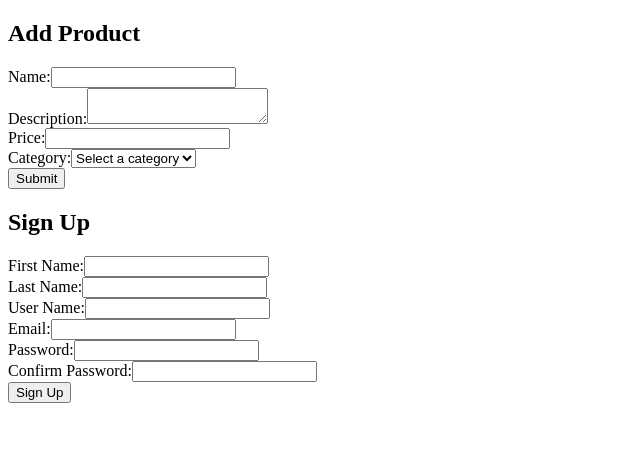
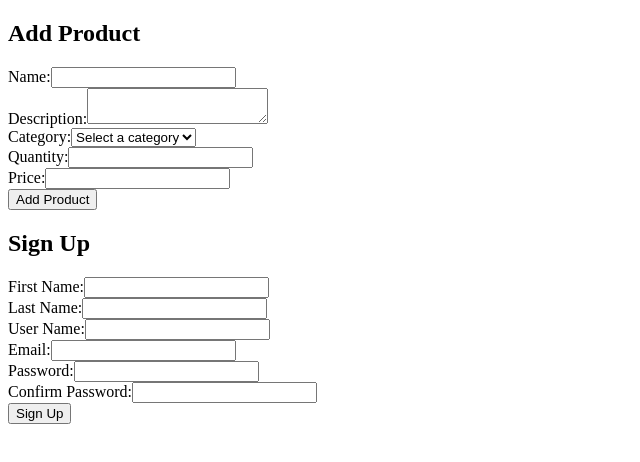
Before and after one commit to stephensyw/midterm-301335153, a React (Create React App) app: page / in a window 1280 px wide. Shown: the top 462 px of the page, without its empty margins (0-640 px from the left). Built offline with nearby package versions, Linux system fonts and the light colour scheme.

Commit message:
third commit - enhanced HTML layout

```diff
--- a/package.json
+++ b/package.json
@@ -6,6 +6,7 @@
     "@testing-library/jest-dom": "^5.17.0",
     "@testing-library/react": "^13.4.0",
     "@testing-library/user-event": "^13.5.0",
+    "bootstrap": "^5.3.3",
     "react": "^18.3.1",
     "react-dom": "^18.3.1",
     "react-hook-form": "^7.52.0",
--- a/src/AddProduct.js
+++ b/src/AddProduct.js
@@ -1,75 +1,129 @@
-import React, { useState } from 'react';
+import React from 'react';
+import { useForm } from 'react-hook-form';
 
 const AddProduct = () => {
-  const [productData, setProductData] = useState({
-    name: '',
-    description: '',
-    price: '',
-    category: '',
-  });
+  const {
+    register,
+    handleSubmit,
+    formState: { errors },
+  } = useForm();
 
-  const handleInputChange = (e) => {
-    setProductData({
-      ...productData,
-      [e.target.name]: e.target.value,
-    });
-  };
-
-  const handleSubmit = (e) => {
-    e.preventDefault();
-    alert(JSON.stringify(productData));
-    console.log(productData);
+  const onSubmit = (data) => {
+    console.log(data);
+    // Add your logic to save the product
   };
 
   return (
-    <div>
+    <div className="container my-5">
+      <div className="row justify-content-center">
+        <div className="col-md-6">
+          <div className="card">
+            <div className="card-header">
               <h2>Add Product</h2>
-      <form onSubmit={handleSubmit}>
-        <div>
-          <label htmlFor="name">Name:</label>
+            </div>
+            <div className="card-body">
+              <form onSubmit={handleSubmit(onSubmit)}>
+                <div className="mb-3">
+                  <label htmlFor="name" className="form-label">
+                    Name:
+                  </label>
                   <input
                     type="text"
                     id="name"
-            name="name"
-            value={productData.name}
-            onChange={handleInputChange}
+                    className={`form-control ${
+                      errors.name ? 'is-invalid' : ''
+                    }`}
+                    {...register('name', { required: true })}
                   />
+                  {errors.name && (
+                    <div className="invalid-feedback">
+                      Product name is required.
                     </div>
-        <div>
-          <label htmlFor="description">Description:</label>
+                  )}
+                </div>
+                <div className="mb-3">
+                  <label htmlFor="description" className="form-label">
+                    Description:
+                  </label>
                   <textarea
                     id="description"
-            name="description"
-            value={productData.description}
-            onChange={handleInputChange}
+                    className={`form-control ${
+                      errors.description ? 'is-invalid' : ''
+                    }`}
+                    {...register('description', { required: true })}
                   ></textarea>
+                  {errors.description && (
+                    <div className="invalid-feedback">
+                      Product description is required.
                     </div>
-        <div>
-          <label htmlFor="price">Price:</label>
-          <input
-            type="number"
-            id="price"
-            name="price"
-            value={productData.price}
-            onChange={handleInputChange}
-          />
+                  )}
                 </div>
-        <div>
-          <label htmlFor="category">Category:</label>
+                <div className="mb-3">
+                  <label htmlFor="category" className="form-label">
+                    Category:
+                  </label>
                   <select
                     id="category"
-            name="category"
-            value={productData.category}
-            onChange={handleInputChange}
+                    className={`form-control ${
+                      errors.category ? 'is-invalid' : ''
+                    }`}
+                    {...register('category', { required: true })}
                   >
                     <option value="">Select a category</option>
                     <option value="electronics">Electronics</option>
                     <option value="clothing">Clothing</option>
-            <option value="books">Books</option>
+                    <option value="home">Home</option>
                   </select>
+                  {errors.category && (
+                    <div className="invalid-feedback">
+                      Product category is required.
                     </div>
-        <button type="submit">Submit</button>
+                  )}
+                </div>
+                <div className="mb-3">
+                  <label htmlFor="quantity" className="form-label">
+                    Quantity:
+                  </label>
+                  <input
+                    type="number"
+                    id="quantity"
+                    className={`form-control ${
+                      errors.quantity ? 'is-invalid' : ''
+                    }`}
+                    {...register('quantity', { required: true, min: 0 })}
+                  />
+                  {errors.quantity && (
+                    <div className="invalid-feedback">
+                      Product quantity is required and must be a positive number.
+                    </div>
+                  )}
+                </div>
+                <div className="mb-3">
+                  <label htmlFor="price" className="form-label">
+                    Price:
+                  </label>
+                  <input
+                    type="number"
+                    id="price"
+                    className={`form-control ${
+                      errors.price ? 'is-invalid' : ''
+                    }`}
+                    {...register('price', { required: true, min: 0 })}
+                  />
+                  {errors.price && (
+                    <div className="invalid-feedback">
+                      Product price is required and must be a positive number.
+                    </div>
+                  )}
+                </div>
+                <button type="submit" className="btn btn-primary">
+                  Add Product
+                </button>
               </form>
+            </div>
+          </div>
+        </div>
+      </div>
     </div>
   );
 };
--- a/src/index.js
+++ b/src/index.js
@@ -2,6 +2,7 @@ import React from 'react';
 import ReactDOM from 'react-dom';
 import AddProduct from './AddProduct';
 import SignUpUser from './SignUpUser';
+//import 'bootstrap/dist/css/bootstrap.min.css';
 
 ReactDOM.render(
   <React.StrictMode>
```
Also changed, not shown: 1 other file (tests, documents, lock files or other folders). Lines whose indentation alone changed are shown as unchanged.
